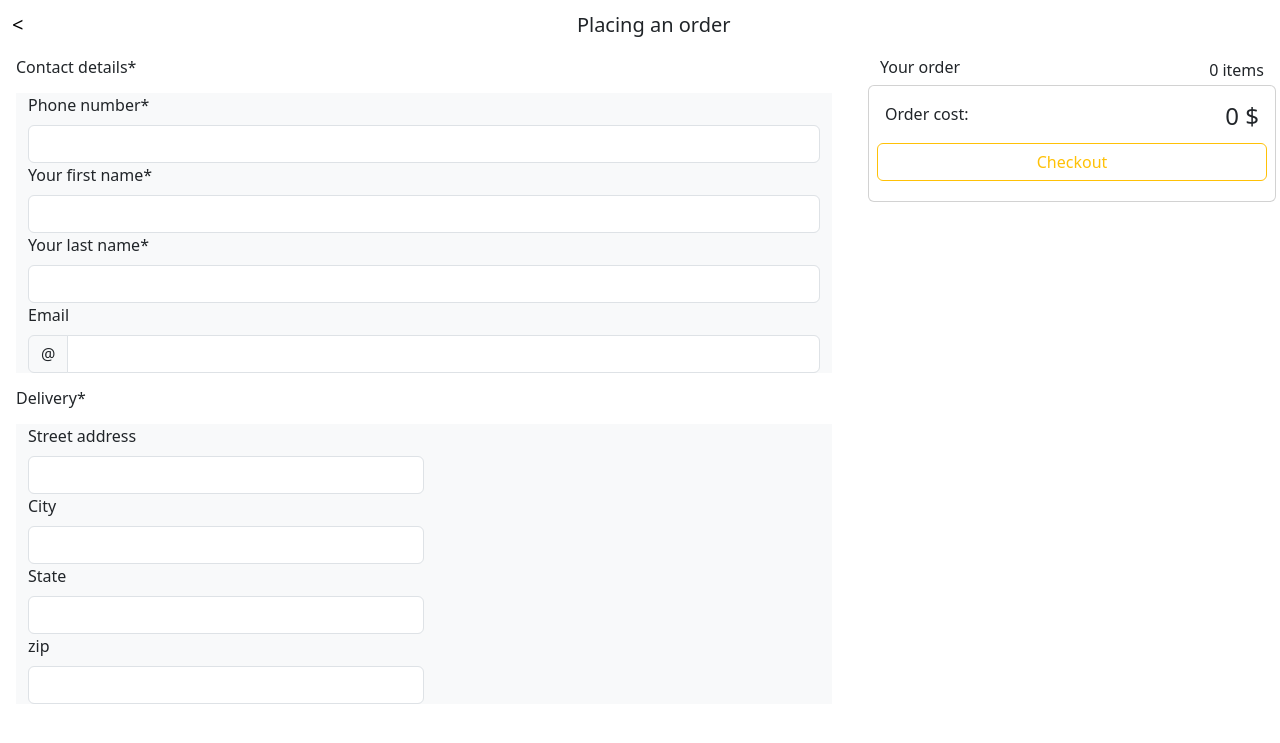
After one commit to kustovvv/GadgetGrove, a Django app: page /orders/order/ in a window 1280 px wide. The commit adds this page. Shown: the top 743 px of the page. Run offline with Django 4.2, Linux system fonts and the light colour scheme; a user stored in the database is signed in; data that the repository does not hold is empty.

Commit message:
Added order page. Fixed some bugs. Changed some stile.

```diff
--- a/core/templates/core/base.html
+++ b/core/templates/core/base.html
@@ -7,24 +7,26 @@
     <link href="https://cdn.jsdelivr.net/npm/bootstrap@5.3.2/dist/css/bootstrap.min.css" rel="stylesheet" integrity="sha384-T3c6CoIi6uLrA9TneNEoa7RxnatzjcDSCmG1MXxSR1GAsXEV/Dwwykc2MPK8M2HN" crossorigin="anonymous">
   </head>
   <body>
+  {% block navbar %}
+    {% include 'core/navbar.html' %}
+  {% endblock %}
 
-    {% include 'core/navbar.html' %}
+  {% block navbar_main %}
+    {% include 'core/navbar_main.html' %}
+  {% endblock %}
 
-    {% include 'core/navbar_main.html' %}
+  {% block content %}
+  {% endblock %}
 
-
-    {% block content %}
-    {% endblock %}
-
+  {% block footer %}
     <div class="container">
-      <!-- Your page content here -->
-
       <div class="footer mt-5 fixed-bottom bg-dark text-white">
           <div class="container text-center">
               <p>&copy; 2023 Your Website Name</p>
           </div>
       </div>
     </div>
+  {% endblock %}
       <script src="https://cdn.jsdelivr.net/npm/bootstrap@5.3.2/dist/js/bootstrap.bundle.min.js" integrity="sha384-C6RzsynM9kWDrMNeT87bh95OGNyZPhcTNXj1NW7RuBCsyN/o0jlpcV8Qyq46cDfL" crossorigin="anonymous"></script>
   </body>
 </html>
--- /dev/null
+++ b/core/templates/core/checking.html
@@ -0,0 +1,5 @@
+Something wrong...
+
+{% if query %}
+    {{ query }}
+{% endif %}
--- a/core/templates/core/frontpage.html
+++ b/core/templates/core/frontpage.html
@@ -1,6 +1,7 @@
 {% extends 'core/base.html' %}
 
 {% block title %}Items{% endblock %}
+
 
 {% block content %}
 
@@ -28,7 +29,7 @@
                     {% for item in items %}
                         <div class="col-md-2 mb-3">
                             <a href="{% url 'item:details' item.id %}">
-                                <div class="card bg-light rounded mt-3" style="width: 200px; height: 300px;">
+                                <div class="card shadow bg-light rounded mt-3" style="width: 200px; height: 300px;">
                                     <div class="text-center mt-3">
                                         <div style="width: 100%; height: 100%; display: flex; justify-content: center; align-items: center;">
                                             <img src="{{ item.image_url }}" alt="Phone Image" style="max-width: 90%; max-height: 90%;">
@@ -39,7 +40,7 @@
                                     </div>
                                     <div class="d-flex justify-content-between">
                                         <h6>{{ item.price }}$</h6>
-                                        <a href='{% url "order:add_to_cart" pk=item.id amount=1 %}' class="btn btn-outline-warning" type="button">Add to cart</a>
+                                        <a href='{% url "order:add_to_cart" pk=item.id amount=1 %}' class="shadow-sm btn btn-outline-warning" type="button">Add to cart</a>
                                         </form>
                                     </div>
                                 </div>
--- a/core/templates/core/login.html
+++ b/core/templates/core/login.html
@@ -1,6 +1,10 @@
 {% extends 'core/base.html' %}
 
 {% block title %}Sign Up page{% endblock %}
+
+{% block navbar_main %}
+{% endblock %}
+
 
 {% block content %}
 <div class="col-md-6 offset-md-3">
--- a/core/templates/core/signup.html
+++ b/core/templates/core/signup.html
@@ -1,6 +1,10 @@
 {% extends 'core/base.html' %}
 
 {% block title %}Sign Up page{% endblock %}
+
+{% block navbar_main %}
+{% endblock %}
+
 
 {% block content %}
 <div class="col-md-6 offset-md-3">
--- a/core/views.py
+++ b/core/views.py
@@ -15,9 +15,11 @@ def frontpage(request):
     if query:
         return search_results(request, query)
 
+    request.session['navbar_state'] = 'hidden'
+
     return render(request, 'core/frontpage.html', {'items': items,
-                                                   'categories': categories,
-                                                   })
+                                            'categories': categories,
+                                            })
 
 
 def signup(request):
--- a/item/models.py
+++ b/item/models.py
@@ -20,8 +20,8 @@ class Brand(models.Model):
         return self.name
 
 class Item(models.Model):
-    category_id = models.ForeignKey(Category, related_name='items', on_delete=models.CASCADE)
-    brand_id = models.ForeignKey(Brand, related_name='items', on_delete=models.CASCADE)
+    category = models.ForeignKey(Category, related_name='items', on_delete=models.CASCADE)
+    brand = models.ForeignKey(Brand, related_name='items', on_delete=models.CASCADE)
     model = models.CharField(max_length=255)
     description = models.TextField(blank=True, null=True)
     price = models.FloatField()
--- a/item/templates/item/details.html
+++ b/item/templates/item/details.html
@@ -32,9 +32,9 @@
                     </div>
                     <div class="card col-md-3 text-center">
                         <div class="mt-3">
-                            <h3>{{ item.price }}$</h3>
+                            <h3>{{ item.price }} $</h3>
                         </div>
-                        <a href="#" class="btn btn-outline-warning" type="button">Buy</a>
+                        <a href="{% url 'order:add_to_cart' pk=item.id amount=1 %}" class="btn btn-outline-warning" type="button">Add to cart</a>
                     </div>
                 </div>
             </div>
--- a/order/context_processors.py
+++ b/order/context_processors.py
@@ -1,13 +1,19 @@
 from .models import ShoppingCartItem
 
+from django.shortcuts import render
+
 def navbar_data(request):
-    user_cart_items = ShoppingCartItem.objects.filter(user=request.user)
+    if request.user.is_authenticated:
+        user_cart_items = ShoppingCartItem.objects.filter(user=request.user)
 
-    total_price = 0
-    for item in user_cart_items:
-        item.total_item_price = int(item.amount) * int(item.item.price)
+        total_price = 0
+        for item in user_cart_items:
+            item.total_item_price = int(item.amount) * int(item.item.price)
 
-        total_price += item.total_item_price
+            total_price += item.total_item_price
 
-    return {'user_cart_items': user_cart_items,
-            'total_price': total_price}
+        return {'user_cart_items': user_cart_items,
+                'total_price': total_price}
+
+    nothing = ''
+    return {'nothing': nothing}
--- /dev/null
+++ b/order/templates/order/order.html
@@ -0,0 +1,143 @@
+{% extends 'core/base.html' %}
+
+{% block title %}Placing an order{% endblock %}
+
+{% block navbar %}
+{% endblock %}
+
+{% block navbar_main %}
+{% endblock %}
+
+{% block footer %}
+{% endblock %}
+
+{% block content %}
+<nav class="navbar">
+    <div class="container-fluid">
+        <a href="{% url 'frontpage' %}" class="navbar-brand h1">&lt;</a>
+        <div class="container">
+            <div class="row justify-content-center">
+                <div class="col-md-6">
+                    <p class="text-center h5">Placing an order</p>
+                </div>
+            </div>
+        </div>
+    </div>
+</nav>
+<form class="row g-3 needs-validation" novalidate>
+    <div class="container mb-3 mt-3">
+        <div class="row">
+            <div class="col-md-8">
+                <div class="container">
+                    <div class="text-left">
+                        <h6>Contact details*</h6>
+                    </div>
+                    <div class="card-body bg-light mt-3">
+                        <div class="container">
+                                <div>
+                                    <label for="validationTooltip01" class="form-label">Phone number*</label>
+                                    <input type="text" class="form-control" id="validationTooltip01" value="" required>
+                                </div>
+                                <div>
+                                    <label for="validationTooltip02" class="form-label">Your first name*</label>
+                                    <input type="text" class="form-control" id="validationTooltip02" value="" required>
+                                </div>
+                                <div>
+                                    <label for="validationTooltip03" class="form-label">Your last name*</label>
+                                    <input type="text" class="form-control" id="validationTooltip03" value="" required>
+                                </div>
+                                <div>
+                                    <label for="validationTooltipEmail" class="form-label">Email</label>
+                                    <div class="input-group has-validation">
+                                        <span class="input-group-text" id="validationTooltipUsernamePrepend">@</span>
+                                        <input type="text" class="form-control" id="validationTooltipEmail" aria-describedby="validationTooltipEmailPrepend" required>
+                                        <div class="invalid-tooltip">
+                                            Please provide a valid email.
+                                        </div>
+                                    </div>
+                                </div>
+                        </div>
+                    </div>
+                </div>
+                <div class="container mt-3">
+                    <div class="text-left">
+                        <h6>Delivery*</h6>
+                    </div>
+                    <div class="card-body bg-light mt-3">
+                        <div class="container">
+                                <div class="col-md-6 position-relative">
+                                    <label for="validationTooltip04" class="form-label">Street address</label>
+                                    <input type="text" class="form-control" id="validationTooltip04" required>
+                                </div>
+                                <div class="col-md-6 position-relative">
+                                    <label for="validationTooltip05" class="form-label">City</label>
+                                    <input type="text" class="form-control" id="validationTooltip05" required>
+                                    <div class="invalid-tooltip">
+                                        Please provide a valid city.
+                                    </div>
+                                </div>
+                                <div class="col-md-6 position-relative">
+                                    <label for="validationTooltip06" class="form-label">State</label>
+                                    <input type="text" class="form-control" id="validationTooltip06" required>
+                                    <div class="invalid-tooltip">
+                                        Please provide a valid state.
+                                    </div>
+                                </div>
+                                <div class="col-md-6 position-relative">
+                                    <label for="validationTooltip07" class="form-label">zip</label>
+                                    <input type="text" class="form-control" id="validationTooltip07" required>
+                                    <div class="invalid-tooltip">
+                                        Please provide a valid zip.
+                                    </div>
+                                </div>
+                        </div>
+                    </div>
+                </div>
+            </div>
+
+            <div class="col-md-4">
+                <div class="container">
+                    <div class="d-flex justify-content-between">
+                        <h6>Your order</h6>
+                        <h7>{{user_cart_items.count}} items</h7>
+                    </div>
+
+                </div>
+                <div class="card mb-2">
+                    <div class="card-body">
+                        <div class="d-flex justify-content-between">
+                            <h7>Order cost:</h7>
+                            <h4>{{ total_price }} $</h4>
+                        </div>
+                        <div class="row p-1">
+                            <button class="btn btn-outline-warning" type="submit">Checkout</button>
+                        </div>
+                    </div>
+                </div>
+                <div class="card-body bg-light rounded">
+                    {% for item in user_cart_items %}
+                        <div class="card mb-2">
+                            <div class="row">
+                                <div class="col-md-4 mt-2 mb-2 text-center">
+                                    <img src="{% if item.item.image_url %}{{ item.item.image_url }}{% else %}no image{% endif %}" width="80">
+                                </div>
+                                <div class="col-md-8">
+                                    <div class="col-md-8">
+                                        <h7>{{ item.item.model }}</h7>
+                                    </div>
+                                    <div class="col-md-8">
+                                        <h7>{{ item.amount }} items.</h7>
+                                    </div>
+                                    <div class="col-md-8">
+                                        <p>{{ item.item.price }} $/ per item </p>
+                                    </div>
+                                </div>
+                            </div>
+                        </div>
+                    {% endfor %}
+                </div>
+            </div>
+        </div>
+    </div>
+</form>
+{% endblock %}
--- a/order/urls.py
+++ b/order/urls.py
@@ -7,5 +7,6 @@ app_name = 'order'
 urlpatterns = [
     path('<int:pk>/<int:amount>/', views.add_to_cart, name='add_to_cart'),
     path('<int:pk>/', views.delete_from_cart, name='delete_from_cart'),
-    # path('toggle_navbar/', views.toggle_navbar, name='toggle_navbar'),
+    path('change/<int:pk>/', views.change_amount_items, name='change_amount_items'),
+    path('order/', views.order, name='order'),
 ]
--- a/order/views.py
+++ b/order/views.py
@@ -1,8 +1,11 @@
-from django.shortcuts import redirect
+from django.shortcuts import redirect, render
+from django.contrib.auth.decorators import login_required
 
-from .models import ShoppingCartItem
+from .models import ShoppingCartItem, OrderItem, Order
 from item.models import Item
 
+
+@login_required
 def add_to_cart(request, pk, amount):
     if request.user.is_authenticated:
         try:
@@ -22,6 +25,7 @@ def add_to_cart(request, pk, amount):
     return redirect(request.META.get('HTTP_REFERER', 'frontpage'))
 
 
+@login_required
 def delete_from_cart(request, pk):
     if request.user.is_authenticated:
         delete_it = ShoppingCartItem.objects.get(id=pk)
@@ -33,10 +37,52 @@ def delete_from_cart(request, pk):
     return redirect(request.META.get('HTTP_REFERER', 'frontpage'))
 
 
-# def toggle_navbar(request):
-#     if request.method == 'GET':
-#         navbar_state = request.GET.get('navbar_state', 'hidden')
+@login_required
+def change_amount_items(request, pk):
+    if request.user.is_authenticated:
+        if request.method == 'POST':
+            action = request.POST.get('action')
+            if action:
+                cart_item = ShoppingCartItem.objects.get(id=pk, user_id=request.user)
+                if action == 'increase':
+                    cart_item.amount += 1
 
-#         request.session['navbar_state'] = navbar_state
+                elif action == 'decrease':
+                    if cart_item.amount > 1:
+                        cart_item.amount -= 1
 
-#     return redirect(request.META.get('HTTP_REFERER', 'frontpage'))
+                cart_item.save()
+
+    return redirect(request.META.get('HTTP_REFERER', 'frontpage'))
+
+
+@login_required
+def order(request):
+    return render(request, 'order/order.html')
+
+
+@login_required
+def add_to_order_items(request):
+    if request.user.is_authenticated:
+        if request.method == 'POST':
+            total_price = request.POST.get('total_price', 0)
+
+            new_all_orders = Order(
+                user = request.user,
+                status = 'In processing',
+                total_price = total_price,
+            )
+
+            new_all_orders.save()
+
+            items = ShoppingCartItem.objects.filter(user_id = request.user)
+
+            for item in items:
+                new_customer_order = OrderItem(
+                    order = new_all_orders.id,
+                    item = item.item.id,
+                    amount = item.amount,
+                    item_price = item.item.price,
+                )
+
+                new_customer_order.save()
```
Also changed, not shown: core/templates/core/navbar_main.html (+12 -2 lines), item/templates/item/items.html (+35 -5 lines), item/views.py (+19 -11 lines), order/models.py (+4 -4 lines), item/migrations/0004_rename_brand_id_item_brand_and_more.py (added), order/migrations/0003_rename_user_id_order_user_and_more.py (added), order/migrations/0004_rename_total_amount_order_total_price.py (added).
